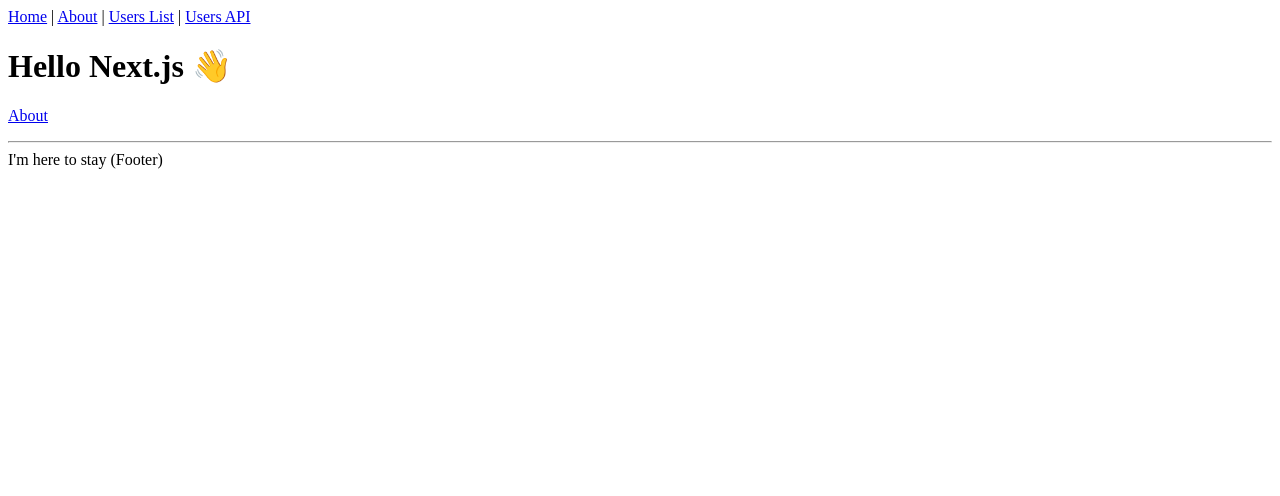
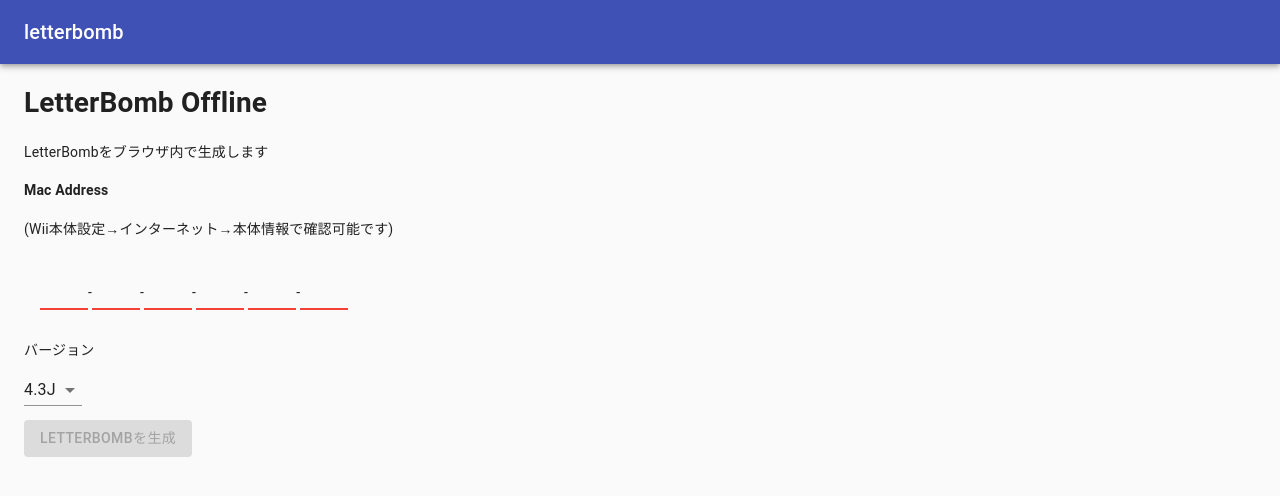
Before and after one commit to maa123/letterbombnext, a Next.js app: page / in a window 1280 px wide. Shown: the top 496 px of the page. Built offline with nearby package versions, Linux system fonts and the light colour scheme.

Commit message:
Create UI

```diff
--- a/components/Input/InputMacAddress.tsx
+++ b/components/Input/InputMacAddress.tsx
@@ -5,7 +5,7 @@
 import InputPartMacAddress from './InputPartMacAddress'
 
 type Props = {
-    enterValidMacAddress?: (macAddress: MacAddress) => void
+    enterMacAddress?: (macAddress: MacAddress, valid: boolean) => void
 }
 
 const useStyles = makeStyles(theme => ({
@@ -23,7 +23,7 @@
     }
 }))
 
-const InputMacAddress = ({enterValidMacAddress = () => {}}: Props) => {
+const InputMacAddress = ({enterMacAddress = () => {}}: Props) => {
     const inputMacAddress: MacAddress = [-1, -1, -1, -1, -1, -1]
     const classes = useStyles()
     const [checked, setChecked] = useState(false)
@@ -36,14 +36,17 @@
             inputMacAddress[pos] = ConvertStringToAddress(PartAddress)
             if(CheckAddress(inputMacAddress)){
                 setChecked(true)
-                enterValidMacAddress(inputMacAddress)
+                enterMacAddress(inputMacAddress, true)
             }else{
+                setChecked(false)
+                enterMacAddress(inputMacAddress, false)
                 if(pos < 5){
                     (refs[pos+1].current?.children[0] as HTMLInputElement).focus()
                 }
             }
         }else{
             setChecked(false)
+            enterMacAddress(inputMacAddress, false)
         }
     }
 
--- a/components/Layout.tsx
+++ b/components/Layout.tsx
@@ -1,6 +1,6 @@
 import React, { ReactNode } from 'react'
-import Link from 'next/link'
 import Head from 'next/head'
+import { AppBar, Typography, Toolbar, CssBaseline } from '@material-ui/core';
 
 type Props = {
   children?: ReactNode
@@ -8,34 +8,25 @@
 }
 
 const Layout = ({ children, title = 'This is the default title' }: Props) => (
-  <div>
+  <React.Fragment>
+    <CssBaseline />
     <Head>
       <title>{title}</title>
       <meta charSet="utf-8" />
       <meta name="viewport" content="initial-scale=1.0, width=device-width" />
+      <meta name="twitter:card" content="summary" />
+      <meta name="twitter:title" content={title} />
+      <meta name="twitter:description" content="LetterBomb" />
     </Head>
-    <header>
-      <nav>
-        <Link href="/">
-          <a>Home</a>
-        </Link>{' '}
-        |{' '}
-        <Link href="/about">
-          <a>About</a>
-        </Link>{' '}
-        |{' '}
-        <Link href="/users">
-          <a>Users List</a>
-        </Link>{' '}
-        | <a href="/api/users">Users API</a>
-      </nav>
-    </header>
+    <AppBar position="relative">
+    <Toolbar>
+    <Typography variant="h6" color="inherit" noWrap>
+            letterbomb
+          </Typography>
+    </Toolbar>
+    </AppBar>
     {children}
-    <footer>
-      <hr />
-      <span>I'm here to stay (Footer)</span>
-    </footer>
-  </div>
+  </React.Fragment>
 )
 
 export default Layout
--- a/pages/index.tsx
+++ b/pages/index.tsx
@@ -1,15 +1,59 @@
-import Link from 'next/link'
+import { Container, Select, Button, Tooltip } from '@material-ui/core'
+import React, { useState } from 'react'
+import InputMacAddress from '../components/Input/InputMacAddress'
 import Layout from '../components/Layout'
+import { MacAddress } from '../interfaces'
 
-const IndexPage = () => (
-  <Layout title="Home | Next.js + TypeScript Example">
-    <h1>Hello Next.js 👋</h1>
+const templates = ["J", "U", "E", "K"]
+
+const IndexPage = () => {
+  let macAddress: MacAddress = [-1, -1, -1, -1, -1, -1]
+  const [addressValid, updateAddressValid] = useState(false)
+  const updateMacAddress = (mac: MacAddress, valid: boolean) => {
+    if(valid){
+      macAddress = mac
+      updateButtonTooltip('')
+    }else{
+      updateButtonTooltip('正しいMacアドレスを入力してください')
+    }
+    updateAddressValid(valid)
+  }
+  const [buttonTooltip, updateButtonTooltip] = useState('正しいMacアドレスを入力してください')
+  const [selectVal, updateSelectVal] = useState(templates[0])
+  const handleSelect = (e: React.ChangeEvent<{ value: unknown }>) => {
+    e.preventDefault()
+    updateSelectVal(`${e.target.value}`)
+  }
+  const handleGenerateButton = (e: React.MouseEvent<HTMLButtonElement>) => {
+    e.preventDefault()
+  }
+  return (
+  <Layout title="Letterbomb.js | Next.js">
+    <Container maxWidth="lg">
+    <h1>LetterBomb Offline</h1>
+    <p>LetterBombをブラウザ内で生成します</p>
+    <h4>Mac Address</h4>
+    <p>(Wii本体設定→インターネット→本体情報で確認可能です)</p>
     <p>
-      <Link href="/about">
-        <a>About</a>
-      </Link>
+      <InputMacAddress enterMacAddress={updateMacAddress} />
     </p>
+    <p>バージョン</p>
+    <p>
+      <Select native onChange={handleSelect} value={selectVal}>
+        {templates.map(reg => (
+          <option key={`${reg}`} value={reg}>{`4.3${reg}`}</option>
+        ))}
+      </Select>
+    </p>
+    <p>
+      <Tooltip title={buttonTooltip} placement="top">
+        <span>
+          <Button variant="contained" color="primary" onClick={handleGenerateButton} disabled={!addressValid}>LetterBombを生成</Button>
+        </span>
+      </Tooltip>
+    </p>
+    </Container>
   </Layout>
-)
+)}
 
 export default IndexPage
```
